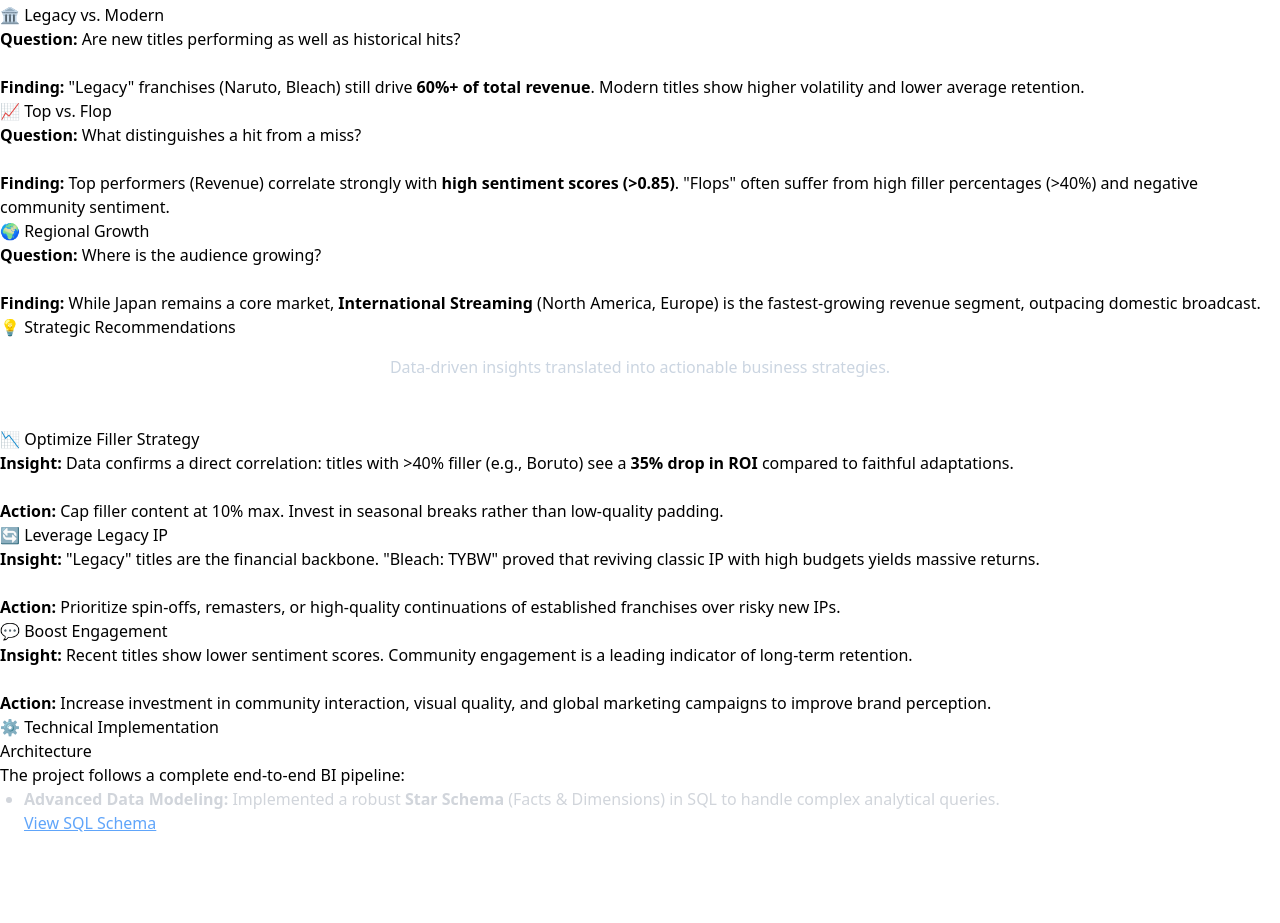
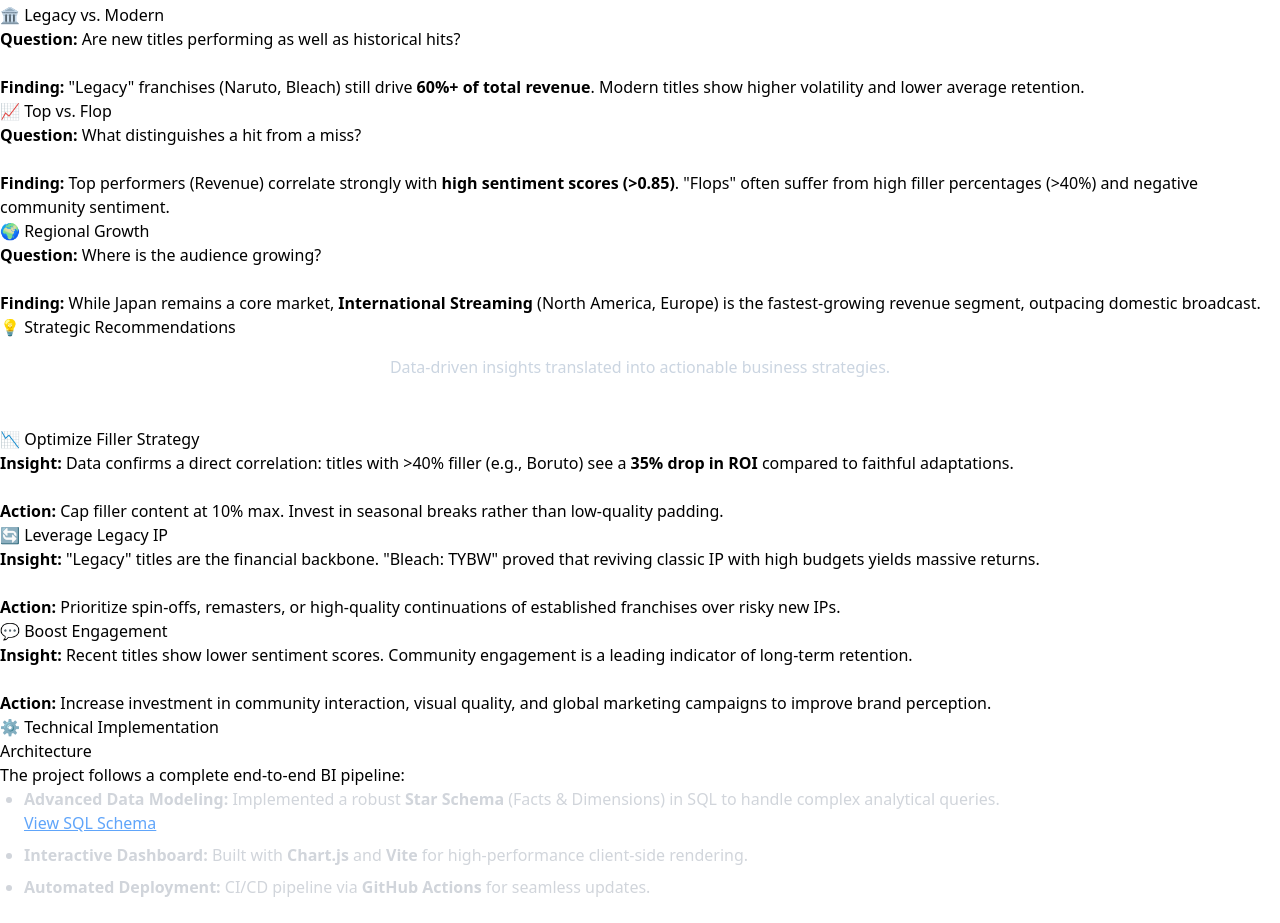
Before and after one commit to DylanElo/Portfolio, a website built with Vite: page Portfolio-vite/project.html in a window 1280 px wide. Shown: the part 1205-2128 px from the top of the page. Before the commit the page ends 2064 px from the top, so only its background shows below. Built offline with nearby package versions, Linux system fonts and the light colour scheme.

Commit message:
Fix malformed project.html and data generation script

```diff
--- a/Portfolio-vite/project.html
+++ b/Portfolio-vite/project.html
@@ -229,8 +229,15 @@
                             <a href="warehouse/schema.sql" target="_blank"
                                 class="text-blue-400 hover:text-blue-300 underline">View SQL Schema</a>
                         </li>
+                        <li><strong>Interactive Dashboard:</strong> Built with <strong>Chart.js</strong> and <strong>Vite</strong> for high-performance client-side rendering.</li>
+                        <li><strong>Automated Deployment:</strong> CI/CD pipeline via <strong>GitHub Actions</strong> for seamless updates.</li>
+                    </ul>
+                </div>
+            </div>
+        </div>
+    </section>
+</main>
 
-                        <script type="module" src="/src/main.js"></script>
-                        </body>
-
+<script type="module" src="/src/main.js"></script>
+</body>
 </html>
```
